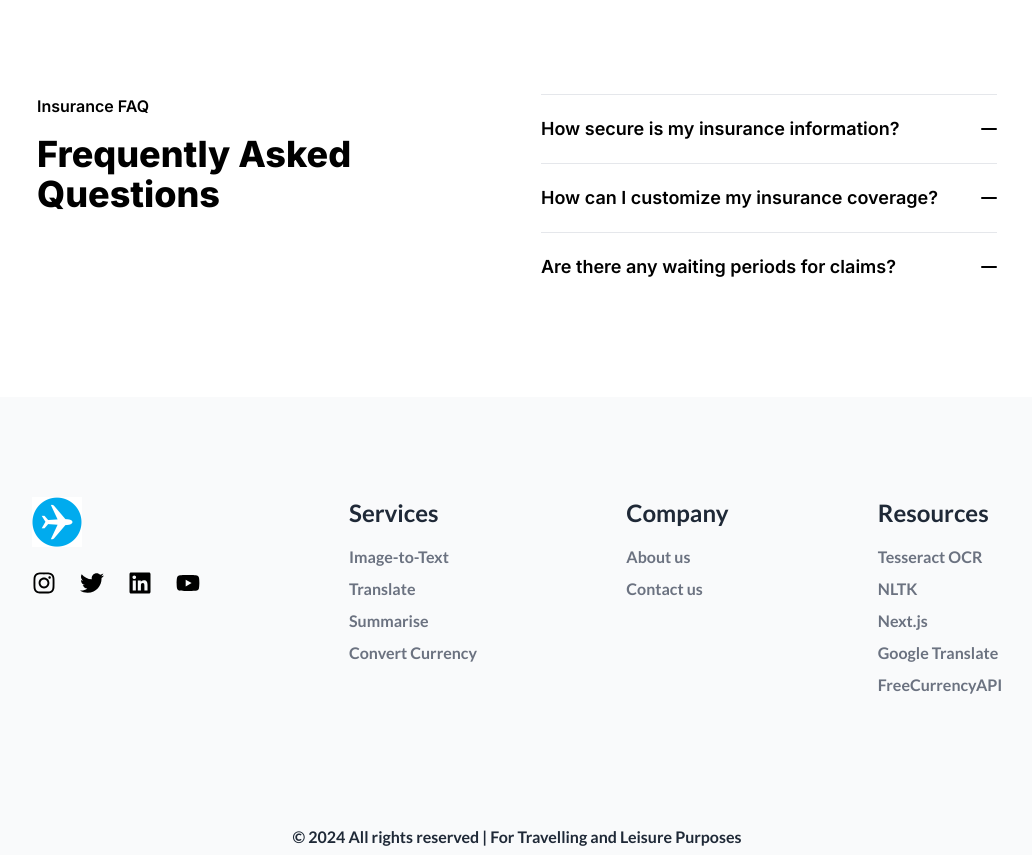
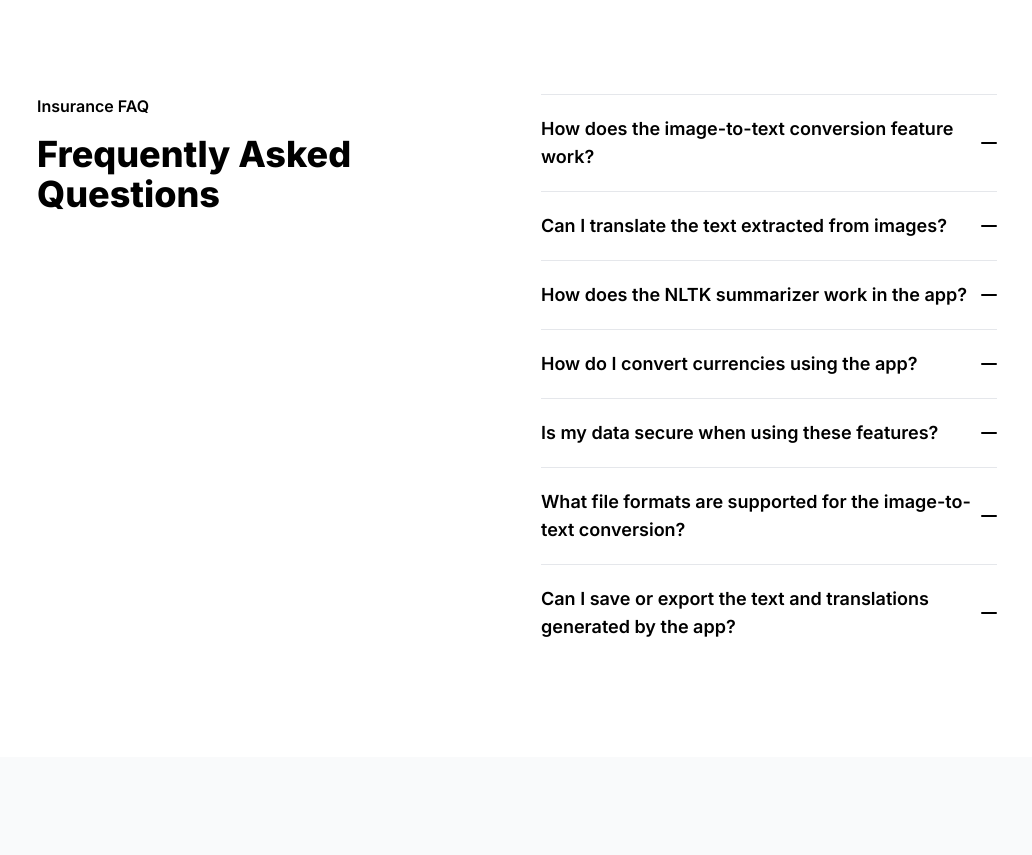
Before and after one commit to louisjoety/travel-toolkit, a Next.js app in the folder frontend/: page / in a window 1280 px wide. Shown: the part 1890-2745 px from the top of the page, without its empty margins (123-1155 px from the left). Built offline with nearby package versions, Linux system fonts and the light colour scheme.

Commit message:
refactor faqs

```diff
--- a/frontend/app/components/Questions.tsx
+++ b/frontend/app/components/Questions.tsx
@@ -7,16 +7,32 @@ type FAQ = {
 
 const faqs: FAQ[] = [
   {
-    question: "How secure is my insurance information?",
-    answer: "Your insurance information is protected with industry-standard security measures. We use encryption and secure servers to keep your data safe.",
+    question: "How does the image-to-text conversion feature work?",
+    answer: "Our app uses Optical Character Recognition (OCR) technology to extract text from images. You simply upload a photo of any document, and our app will convert it into editable text for you.",
   },
   {
-    question: "How can I customize my insurance coverage?",
-    answer: "You can customize your coverage by contacting our customer service or using our online portal to adjust your policy details.",
+    question: "Can I translate the text extracted from images?",
+    answer: "Yes, once the text is extracted from an image, you can use our integrated Google Translate feature to translate the text into any supported language directly within the app.",
   },
   {
-    question: "Are there any waiting periods for claims?",
-    answer: "There may be a waiting period for certain insurance claims, depending on the policy terms and conditions. Please refer to your policy documents for details.",
+    question: "How does the NLTK summarizer work in the app?",
+    answer: "The NLTK summarizer analyzes the extracted text and provides a concise summary of the content. This feature helps you quickly understand the main points of long documents or articles.",
+  },
+  {
+    question: "How do I convert currencies using the app?",
+    answer: "Our app uses the FreeCurrencyAPI to convert currencies. You can enter the amount and select the currencies you want to convert between, and the app will provide you with the current exchange rate and converted amount.",
+  },
+  {
+    question: "Is my data secure when using these features?",
+    answer: "Yes, we prioritize your privacy and data security. All data processed by our app, including text extraction, translation, summarization, and currency conversion, is handled securely and in accordance with our privacy policy.",
+  },
+  {
+    question: "What file formats are supported for the image-to-text conversion?",
+    answer: "Our app supports various image formats including JPEG, PNG, and PDF. You can upload images in these formats to convert them to text.",
+  },
+  {
+    question: "Can I save or export the text and translations generated by the app?",
+    answer: "Yes, you can save or export the text and translations generated by our app. Simply use the export options available in the app to save the content to your device or share it via email or other platforms.",
   }
 ];
 
```
